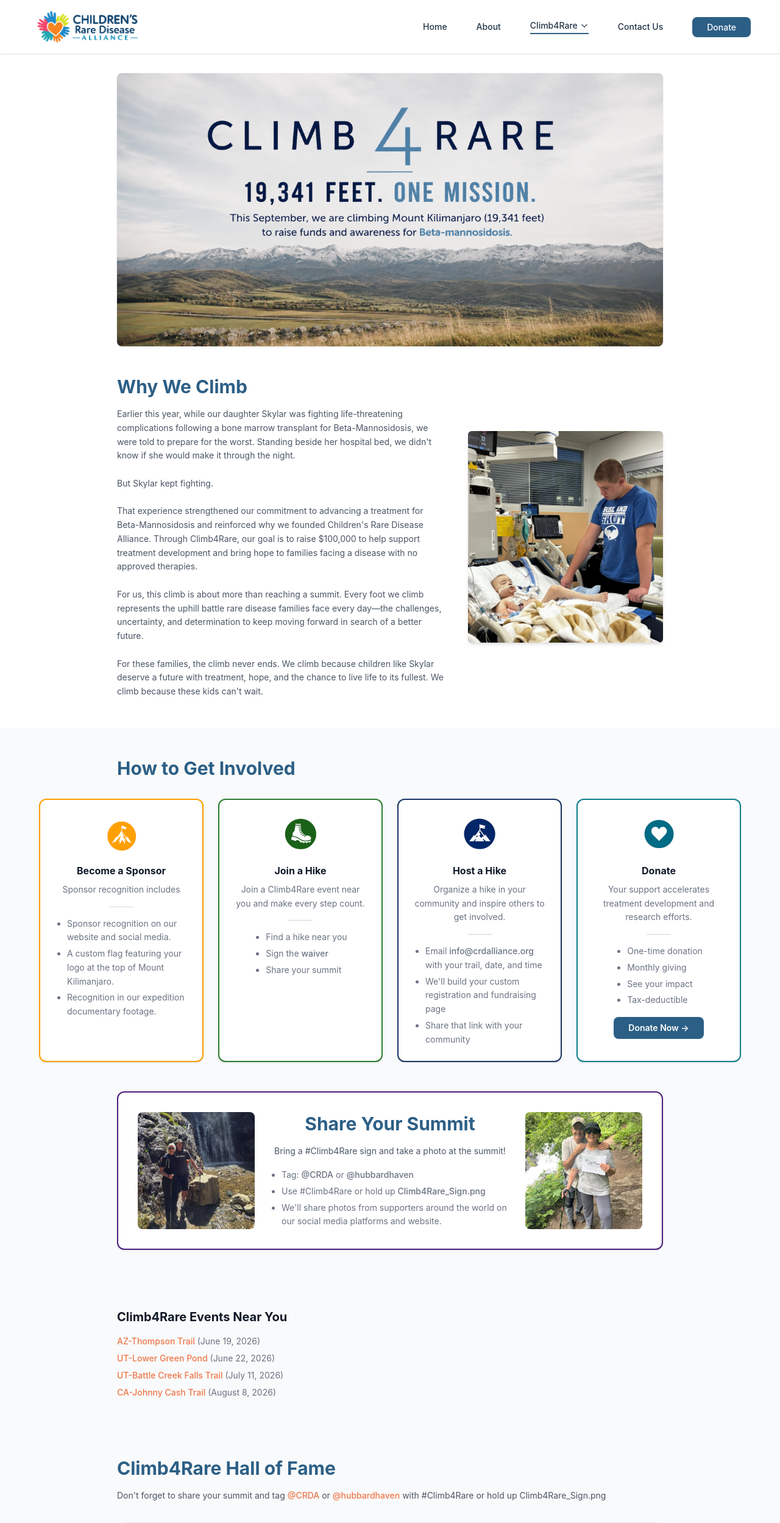
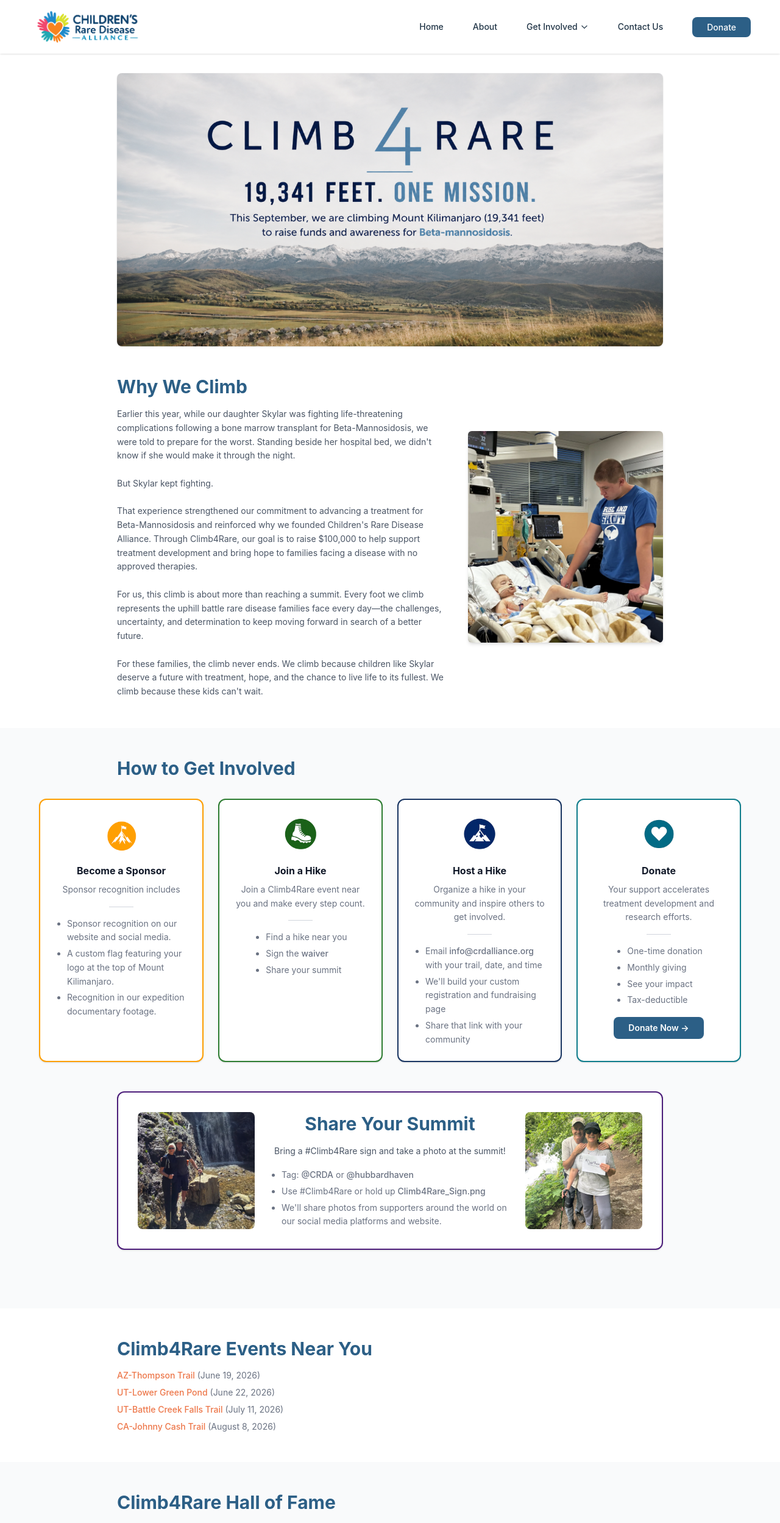
Before and after one commit to inwang123/rarediseaseweb, a React (Vite) app: page /climb4rare in a window 1280 px wide. Shown: the top 2498 px of the page at 61% size. Built offline with nearby package versions, Linux system fonts and the light colour scheme.

Commit message:
Made events its own section

```diff
--- a/src/components/Navbar.jsx
+++ b/src/components/Navbar.jsx
@@ -5,11 +5,11 @@ const DESKTOP_LINKS = [
   { label: "Home",       to: "/" },
   { label: "About",      to: "/about" },
   {
-    label: "Climb4Rare",
-    to: "/climb4rare",
+    label: "Get Involved",
+    to: "/checkoutcharity",
     dropdown: [
-      { label: "Overview", to: "/climb4rare" },
-      { label: "Donate",   to: "/donate" },
+      { label: "Checkout Charity",   to: "/checkoutcharity" },
+      { label: "Climb4Rare", to: "/climb4rare" },
     ],
   },
   { label: "Contact Us", to: "/contact" },
@@ -20,11 +20,11 @@ const MOBILE_LINKS = [
   { label: "Home",       to: "/" },
   { label: "About",      to: "/about" },
   {
-    label: "Climb4Rare",
-    to: "/climb4rare",
+    label: "Get Involved",
+    to: "/checkoutcharity",
     dropdown: [
-      { label: "Overview", to: "/climb4rare" },
-      { label: "Donate",   to: "/donate" },
+      { label: "Checkout Charity",   to: "/checkoutcharity" },
+      { label: "Climb4Rare", to: "/climb4rare" },
     ],
   },
   { label: "Contact Us", to: "/contact" },
--- a/src/pages/Climb4Rare.jsx
+++ b/src/pages/Climb4Rare.jsx
@@ -345,11 +345,15 @@ export default function Climb4Rare() {
             </div>
           </section>
 
+        </div>
+      </section>
+
       {/* Events */}
-          <div className="ml-32 mt-12">
-            <h3 className="text-xl font-bold text-gray-900 mb-4">
+      <section className="py-12 bg-white-50">
+        <div className="max-w-5xl mx-auto px-6 md:px-16">
+          <h2 className="text-2xl md:text-3xl font-bold text-[#2c5f86] mb-4">
             Climb4Rare Events Near You
-            </h3>
+          </h2>
           <ul className="space-y-2">
             {events.map((event) => (
               <li key={event.name} className="text-sm">
@@ -365,7 +369,6 @@ export default function Climb4Rare() {
               </li>
             ))}
           </ul>
-          </div>
         </div>
       </section>
 
```
Lines whose indentation alone changed are shown as unchanged.
